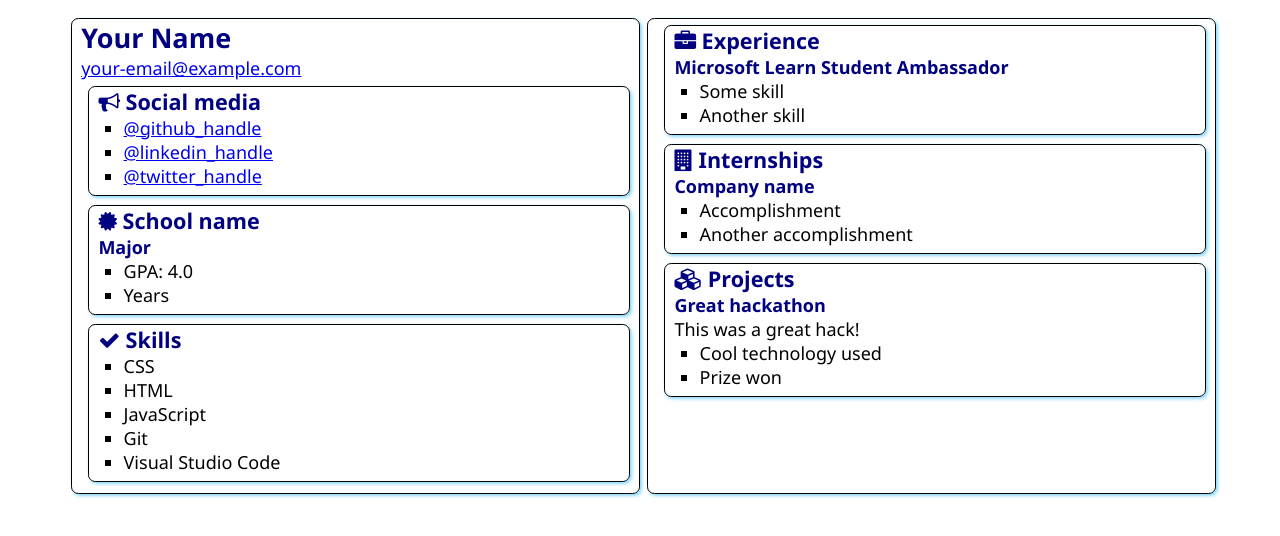
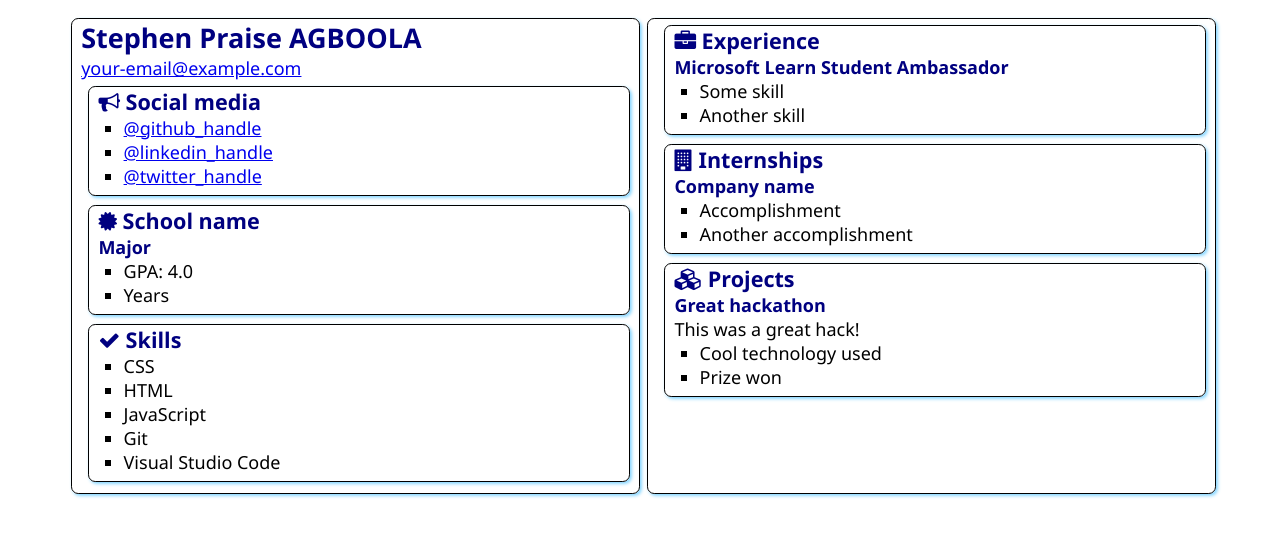
Before and after one commit to Devbysteph/SATechnicalOnboarding, a plain HTML site: page src/index.html in a window 1280 px wide. Drawn offline with Linux system fonts and the light colour scheme.

Commit message:
Added My Name
I added my name to customize the html file

```diff
--- a/src/index.html
+++ b/src/index.html
@@ -12,7 +12,7 @@
 <body>
     <main>
         <article class="box">
-            <h1>Your Name</h1>
+            <h1>Stephen Praise AGBOOLA</h1>
             <div><a href="mailto:your.email@example.com">your-email@example.com</a></div>
 
             <section class="box">
```
